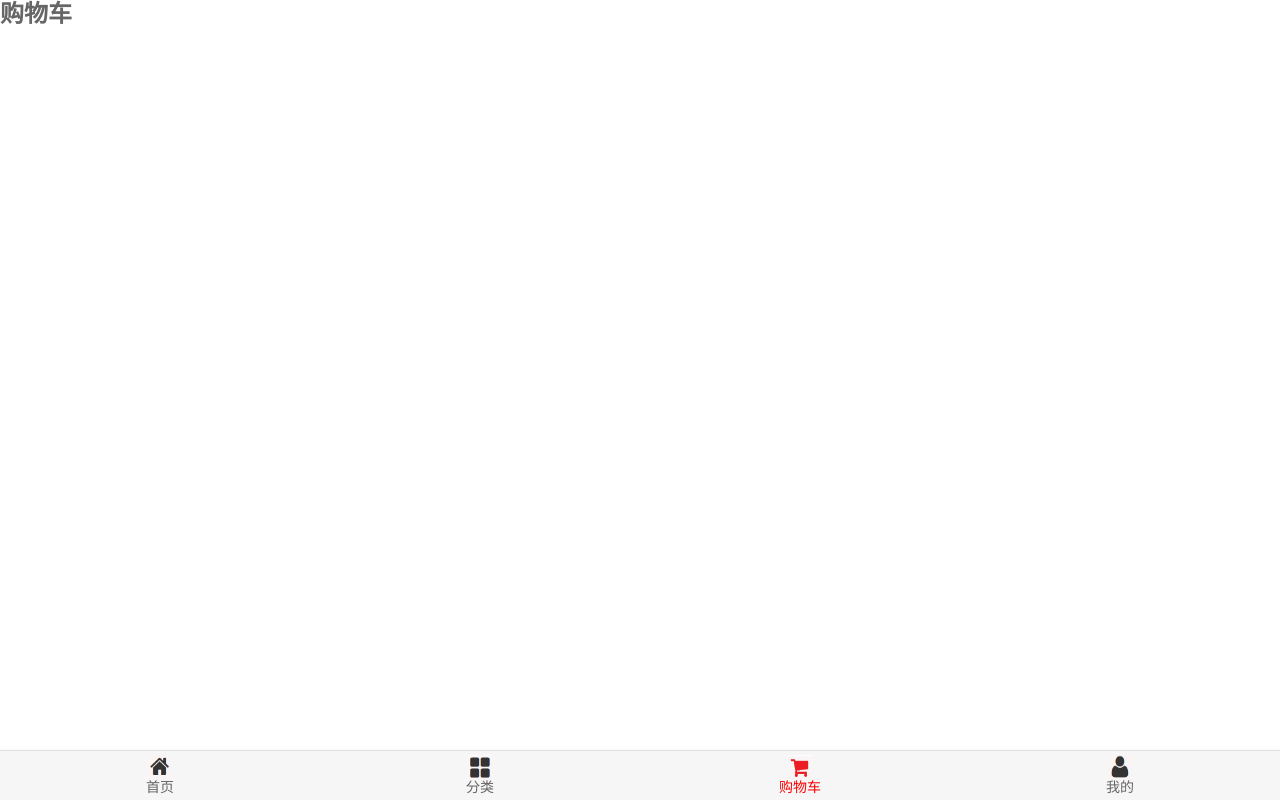
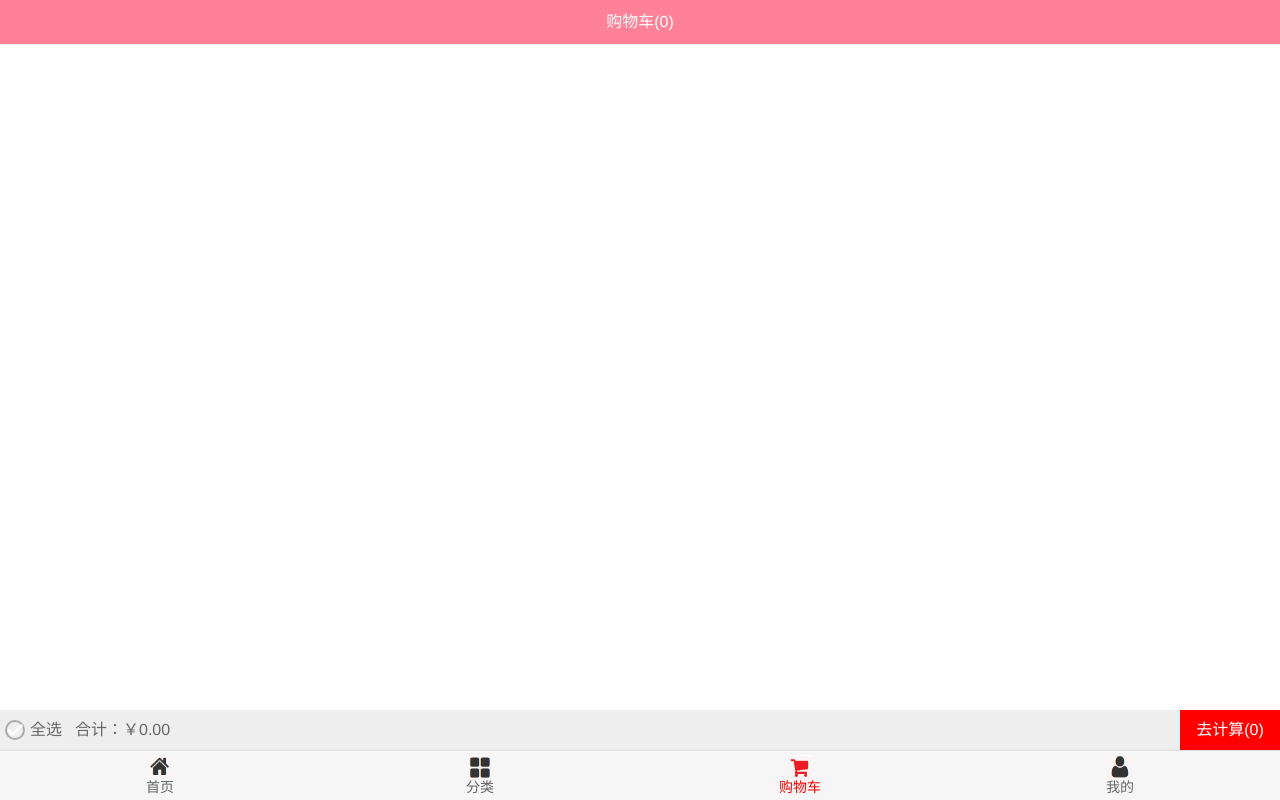
Before and after one commit to MrLeeqi/supermall, a Vue app: page /cart in a window 1280 px wide. Built offline with nearby package versions, Linux system fonts and the light colour scheme.

Commit message:
开发购物车页面及其里面的所有功能

```diff
--- /dev/null
+++ b/src/components/content/checkButton/CheckButton.vue
@@ -0,0 +1,27 @@
+<template lang="">
+  <div class="check-button" :class='{checked: isChecked}'>
+    <img src="~assets/img/cart/tick.svg" alt="">
+  </div>
+</template>
+<script>
+  export default {
+    name: 'CheckButton',
+    props: {
+      isChecked: {
+        type: Boolean,
+        default: false
+      }
+    }
+  }
+</script>
+<style scoped>
+  .check-button {
+    border-radius: 50%;
+    border: 2px solid #aaa;
+  }
+
+  .checked {
+    border-color: var(--color-tint);
+    background-color: var(--color-tint);
+  }
+</style>
--- /dev/null
+++ b/src/store/getters.js
@@ -0,0 +1,8 @@
+export default {
+  cartLength(state) {
+    return state.cartList.length
+  },
+  cartList(state) {
+    return state.cartList
+  }
+}
--- a/src/store/index.js
+++ b/src/store/index.js
@@ -2,6 +2,7 @@
 
 import mutations from './mutations'
 import actions from './actions'
+import getters from './getters'
 
 const state = {
   cartList: []
@@ -11,6 +12,7 @@
   state,
   mutations,
   actions,
+  getters,
   modules: {
   }
 })
--- a/src/store/mutations.js
+++ b/src/store/mutations.js
@@ -30,6 +30,7 @@
     payload.count++
   },
   [ADD_TO_CART](state, payload) {
+    payload.checked = true  // 给新加入的商品设置选中状态
     state.cartList.push(payload)
   }
 }
--- a/src/views/cart/Cart.vue
+++ b/src/views/cart/Cart.vue
@@ -1,13 +1,42 @@
 <template lang="">
-    <div>
-        <h2>购物车</h2>
-    </div>
+  <div class="cart">
+    <!-- 导航 -->
+    <nav-bar class="nav-bar"><template v-slot:center>购物车({{cartLength}})</template></nav-bar>
+    <!-- 商品列表 -->
+    <cart-list></cart-list>
+    <!-- 底部汇总 -->
+    <cart-bottom-bar></cart-bottom-bar>
+  </div>
 </template>
 <script>
-export default {
-    name: 'Cart'
-}
+  import NavBar from 'components/common/navbar/NavBar'
+
+  import CartList from './childComps/CartList'
+  import CartBottomBar from './childComps/CartBottomBar'
+
+  import { mapGetters } from 'vuex'
+
+  export default {
+    name: 'Cart',
+    components: {
+      NavBar,
+      CartList,
+      CartBottomBar
+    },
+    computed: {
+      ...mapGetters([
+        'cartLength'
+      ])
+    }
+  }
 </script>
-<style lang="">
+<style scoped>
+  .cart {
+    height: 100vh;
+  }
 
+  .nav-bar {
+    background-color: var(--color-tint);
+    color: #fff;
+  }
 </style>
--- /dev/null
+++ b/src/views/cart/childComps/CartBottomBar.vue
@@ -0,0 +1,107 @@
+<template lang="">
+  <div class="bottom-bar">
+    <div class="check-content" @click='selectAll'>
+      <!-- 也可以把【@click='selectAll'】放在【check-button】组件上，但是要加上【@click.native='selectAll'】(组件上的点击事件要加上native) -->
+      <!-- 这里把它放在【div】上的原因是我可以点击【全选】两个字点击事件也可以生效 -->
+      <check-button class="check-button" :is-checked='isSelectAll'></check-button>
+      <span>全选</span>
+    </div>
+    <div class="total-content">
+      合计：{{totalPrice}}
+    </div>
+    <div class="calculate">
+      去计算({{checkLength}})
+    </div>
+  </div>
+</template>
+<script>
+  import CheckButton from 'components/content/checkButton/CheckButton'
+
+  import { mapGetters } from 'vuex'
+
+  export default {
+    name: 'CartBottomBar',
+    components: {
+      CheckButton
+    },
+    computed: {
+      ...mapGetters(['cartList']),
+      totalPrice() {
+        return '￥' + this.cartList.filter(item => {
+          return item.checked
+        }).reduce((preValue, item) => {
+          return preValue + item.price * item.count
+        }, 0).toFixed(2)
+      },
+      checkLength() {
+        return this.cartList.filter(item => item.checked).length
+      },
+      isSelectAll() {
+        if(this.cartList.length === 0) return false
+        // 方法一
+        // return this.cartList.filter(item => item.checked).length === this.cartList.length
+        // 方法二
+        // return !(this.cartList.filter(item => !item.checked).length)
+        // 方法三
+        // for (let item of this.cartList) {
+        //   if(!item.checked) {
+        //     return false
+        //   }
+        // }
+        // return true
+        // 方法四(如果出于性能考虑，选择此方法会好一点，比前面几种的性能要高一些)
+        return !(this.cartList.find(item => !item.checked))
+      }
+    },
+    methods: {
+      // 我的做法
+      // selectAll() {
+      //   if (this.cartList.filter(item => item.checked).length === this.cartList.length){
+      //     this.cartList.map(item => item.checked=false)
+      //   } else{
+      //     this.cartList.map(item => item.checked=true)
+      //   }
+      // }
+      selectAll() {
+        if (this.isSelectAll) {
+          this.cartList.forEach(item => item.checked = false);
+        } else {
+          this.cartList.forEach(item => item.checked = true);
+        }
+      }
+    },
+  }
+</script>
+<style scoped>
+  .bottom-bar {
+    display: flex;
+    height: 40px;
+    line-height: 40px;
+    background-color: #eee;
+  }
+
+  .check-button {
+    width: 20px;
+    height: 20px;
+    margin: 0 5px 0;
+    line-height: 20px;
+  }
+
+  .check-content {
+    display: flex;
+    align-items: center;
+    width: 65px;
+  }
+
+  .total-content {
+    margin-left: 10px;
+    flex: 1;
+  }
+
+  .calculate {
+    width: 100px;
+    text-align: center;
+    background-color: red;
+    color: #fff;
+  }
+</style>
--- /dev/null
+++ b/src/views/cart/childComps/CartList.vue
@@ -0,0 +1,38 @@
+<template lang="">
+  <div class="cart-list">
+    <scroll class="content" ref="scroll">
+      <cart-list-item v-for='(item, index) in cartList' :key='index' :product='item'></cart-list-item>
+    </scroll>
+  </div>
+</template>
+<script>
+  import Scroll from 'components/common/scroll/Scroll'
+
+  import CartListItem from './CartListItem'
+
+  import { mapGetters } from 'vuex'
+
+  export default {
+    name: 'CartList',
+    components: {
+      Scroll,
+      CartListItem
+    },
+    computed: {
+      ...mapGetters(['cartList'])
+    },
+    activated() {
+      this.$refs.scroll.refresh()
+    },
+  }
+</script>
+<style scoped>
+  .cart-list {
+    height: calc(100% - 44px - 50px - 40px);
+  }
+
+  .content {
+    height: 100%;
+    overflow: hidden;
+  }
+</style>
--- /dev/null
+++ b/src/views/cart/childComps/CartListItem.vue
@@ -0,0 +1,102 @@
+<template lang="">
+  <div id="shop-item">
+    <div class="item-selector">
+      <check-button :is-checked='product.checked' @click.native='checkClick'></check-button>
+    </div>
+    <div class="item-img">
+      <img :src="product.image" alt="商品图片">
+    </div>
+    <div class="item-info">
+      <div class="item-title">{{product.title}}</div>
+      <div class="item-desc">商品描述: {{product.desc}}</div>
+      <div class="info-bottom">
+        <div class="item-price left">¥{{product.price}}</div>
+        <div class="item-count right">x{{product.count}}</div>
+      </div>
+    </div>
+  </div>
+</template>
+<script>
+  import CheckButton from 'components/content/checkButton/CheckButton'
+
+  export default {
+    name: 'CartListItem',
+    components: {
+      CheckButton
+    },
+    props: {
+      product: {
+        type: Object,
+        default() {
+          return {}
+        }
+      }
+    },
+    methods: {
+      checkClick() {
+        this.product.checked = !this.product.checked
+      }
+    },
+  }
+</script>
+<style scoped>
+  #shop-item {
+    width: 100%;
+    display: flex;
+    font-size: 0;
+    padding: 5px;
+    border-bottom: 1px solid #ccc;
+  }
+
+  .item-selector {
+    width: 14%;
+    display: flex;
+    justify-content: center;
+    align-items: center;
+  }
+
+  .item-title,
+  .item-desc {
+    overflow: hidden;
+    white-space: nowrap;
+    text-overflow: ellipsis;
+  }
+
+  .item-img {
+    padding: 5px;
+    /*border: 1px solid #ccc;*/
+  }
+
+  .item-img img {
+    width: 80px;
+    height: 100px;
+    display: block;
+    border-radius: 5px;
+  }
+
+  .item-info {
+    font-size: 17px;
+    color: #333;
+    padding: 5px 10px;
+    position: relative;
+    overflow: hidden;
+  }
+
+  .item-info .item-desc {
+    font-size: 14px;
+    color: #666;
+    margin-top: 15px;
+  }
+
+  .info-bottom {
+    margin-top: 10px;
+    position: absolute;
+    bottom: 10px;
+    left: 10px;
+    right: 10px;
+  }
+
+  .info-bottom .item-price {
+    color: orangered;
+  }
+</style>
--- a/src/views/detail/Detail.vue
+++ b/src/views/detail/Detail.vue
@@ -142,7 +142,7 @@
 				this.detailScrollYs.push(this.$refs.recommend.$el.offsetTop)
 				// 在detailScrollYs数组里面增加一个虚拟的最大值，使其当index=3时，可以用来判断在两者之间index就等于3，【对应下面的方法二】
 				this.detailScrollYs.push(Number.MAX_VALUE)
-				console.log(this.detailScrollYs);
+				// console.log(this.detailScrollYs);
 			}, 100)
 		},
 		// mounted() {
```
